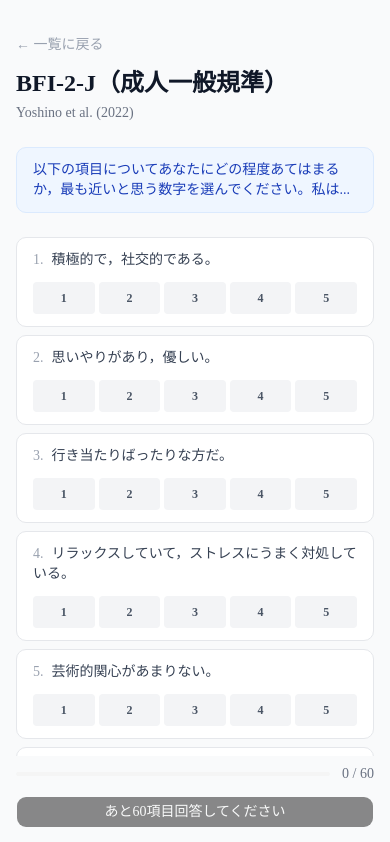
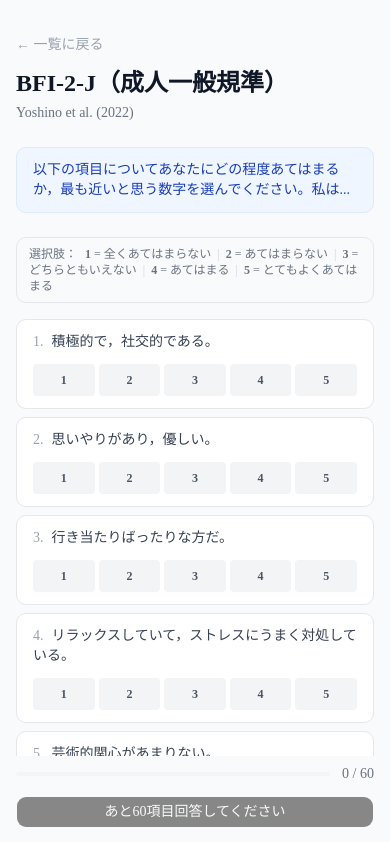
Before and after one commit to chai0204/psych-scales, a Next.js app: page /bfi-2-j-community in a window 390 px wide. Shown: the top 842 px of the page. Built offline with nearby package versions, Linux system fonts and the light colour scheme.

Commit message:
feat: スマホで選択肢の数字とラベルの対応を凡例として表示

```diff
--- a/app/[scaleId]/page.tsx
+++ b/app/[scaleId]/page.tsx
@@ -67,7 +67,18 @@ export default function SurveyPage({ params }: { params: Promise<{ scaleId: stri
           </div>
         )}
 
-        {/* 選択肢ラベルヘッダー（固定表示） */}
+        {/* 選択肢凡例（モバイル: 一覧表示） */}
+        <div className="sm:hidden bg-gray-50 border border-gray-200 rounded-lg px-3 py-2 mb-4 text-xs text-gray-500">
+          <span className="font-medium mr-2">選択肢：</span>
+          {scale.response_options.map((opt, i) => (
+            <span key={opt.value}>
+              <strong>{opt.value}</strong> = {opt.label}
+              {i < scale.response_options.length - 1 && <span className="mx-1.5 text-gray-300">|</span>}
+            </span>
+          ))}
+        </div>
+
+        {/* 選択肢ラベルヘッダー（デスクトップ: カラム固定表示） */}
         <div className="hidden sm:grid mb-4 text-xs text-gray-400 text-center"
           style={{ gridTemplateColumns: `1fr repeat(${scale.response_options.length}, 1fr)` }}>
           <div />
```
